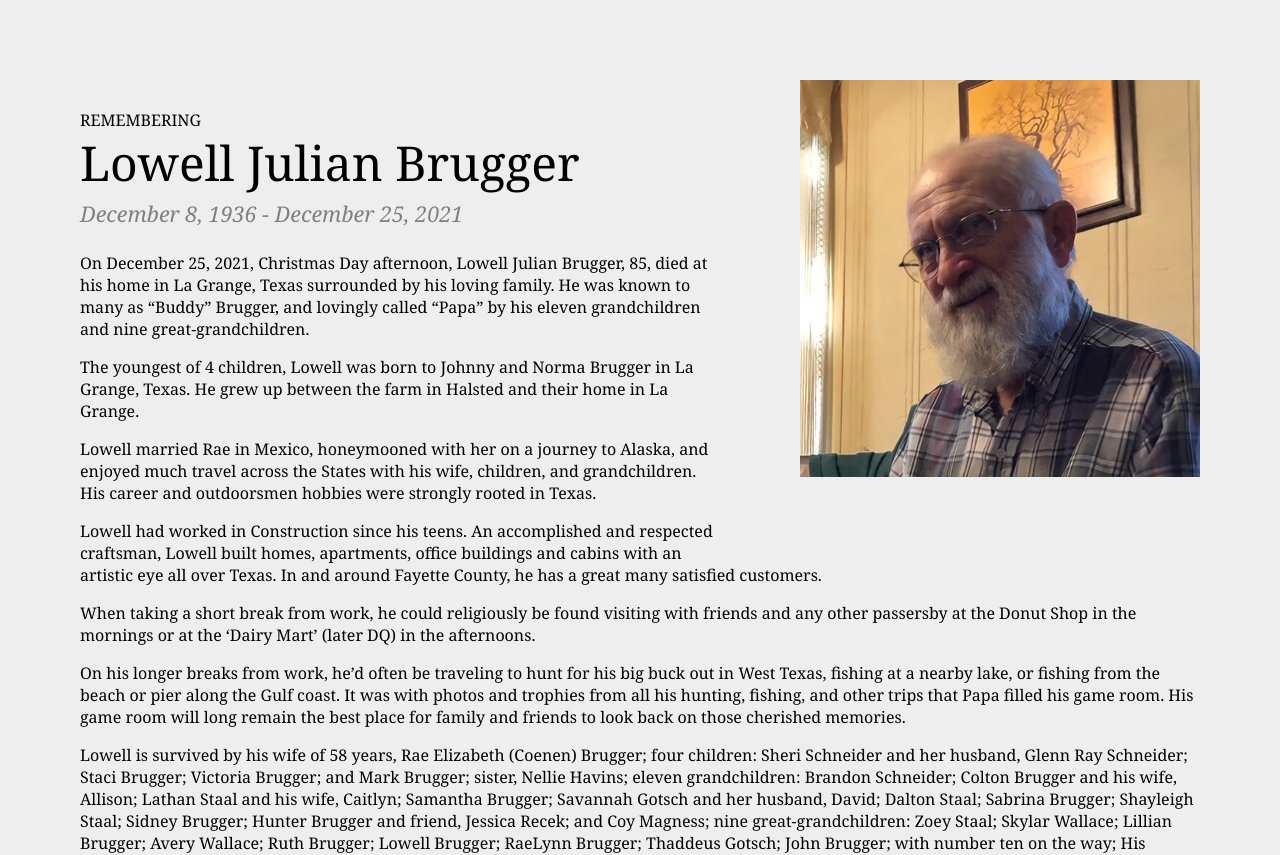
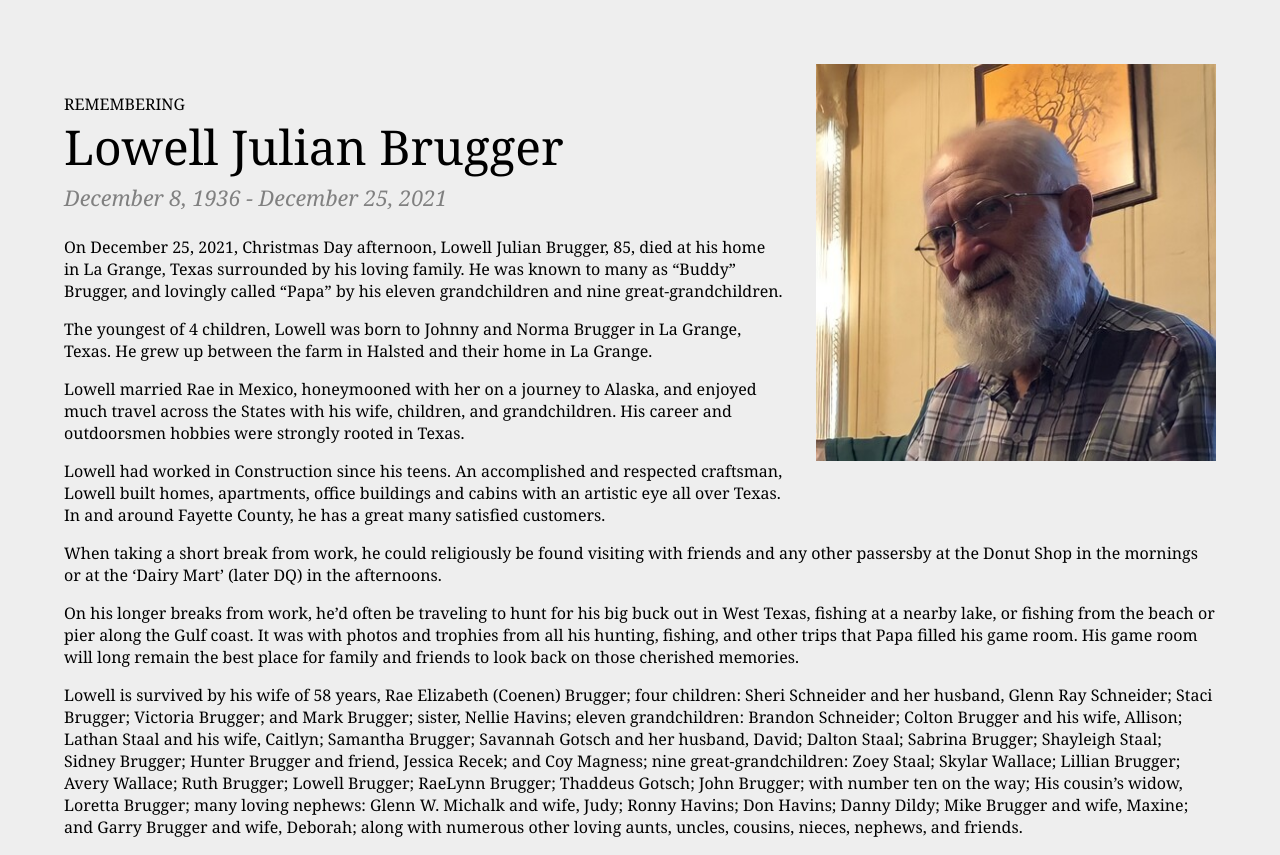
Before and after one commit to coltonbrugger/raebrugger, a Next.js app: page / in a window 1280 px wide. Shown: the top 855 px of the page. Built offline with nearby package versions, Linux system fonts and the light colour scheme.

Commit message:
padding updates

```diff
--- a/styles/Home.module.css
+++ b/styles/Home.module.css
@@ -1,5 +1,5 @@
 .container {
-  margin: 5rem;
+  margin: 4rem;
 }
 
 .footer {
@@ -25,7 +25,7 @@
 
 .photo {
   float: right;
-  margin: 0 0 5rem 5rem;
+  margin: 0 0 2rem 2rem;
 }
 
 .photo img {
```
